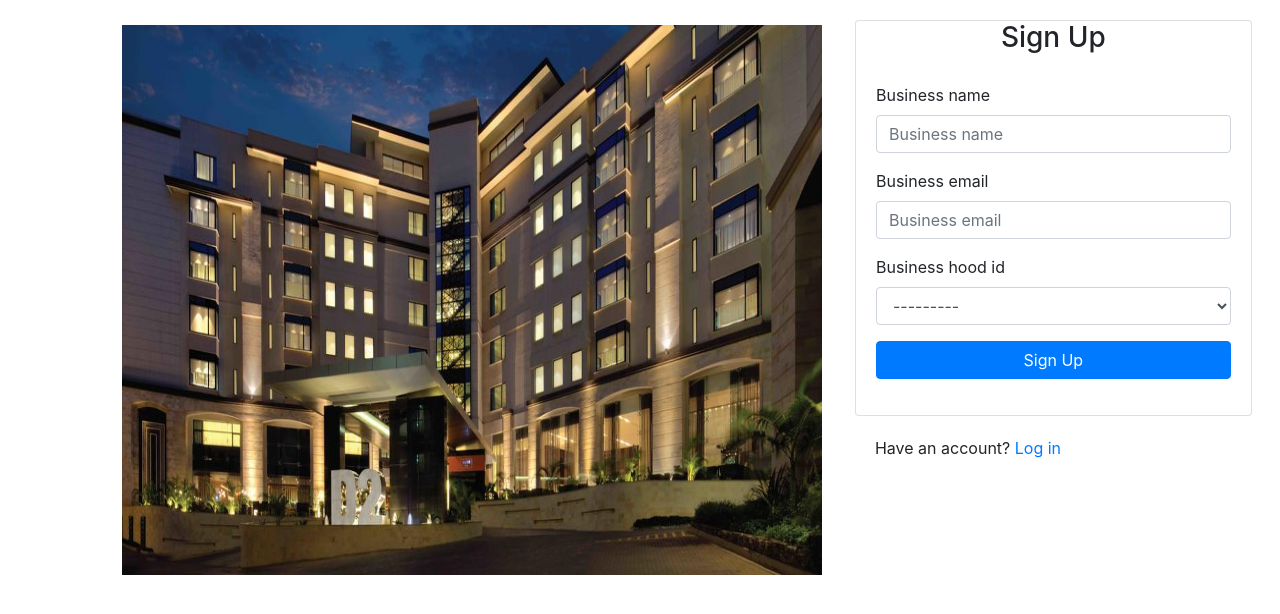
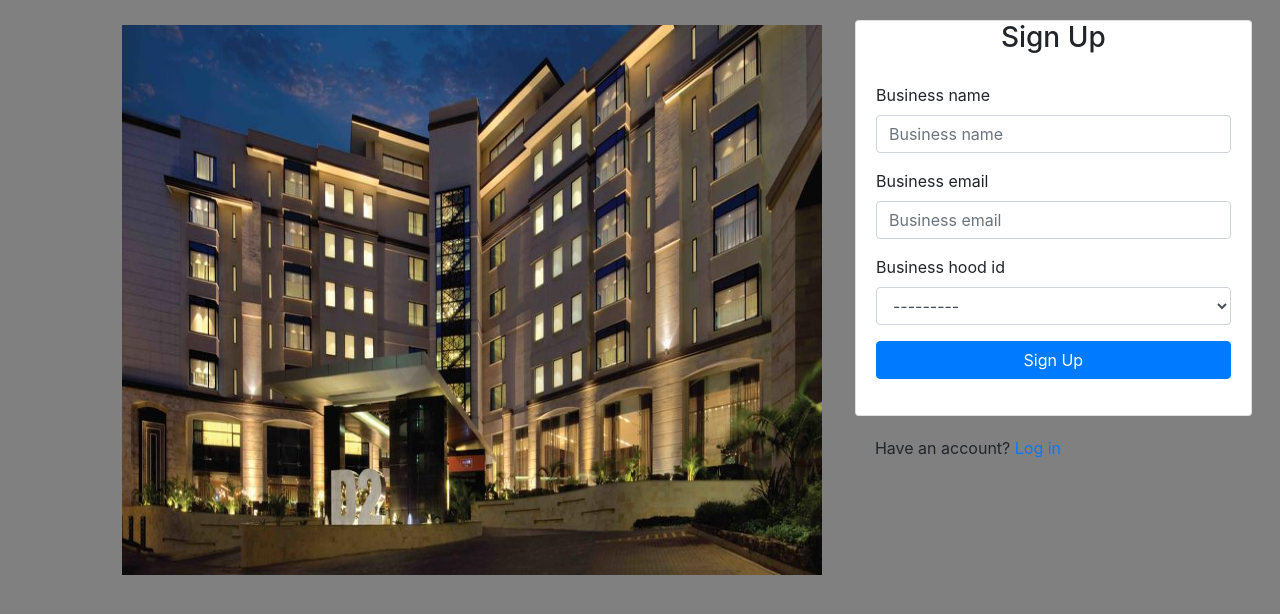
Before and after one commit to JacqulineWangu/My-Neighbourhood, a Django app: template neigh_app/templates/registration/registration_form.html in a window 1280 px wide. Shown: the top 614 px of the page. Run offline with Django 3.2, Linux system fonts and the light colour scheme; the template is opened without the code that fills it: values that come from a table or form of the project are taken from there, others are empty; some libraries are stand-ins or nearby versions; some web fonts are replaced.

Commit message:
added background color on the registration and login pages of a grey color

```diff
--- a/neigh_app/templates/registration/base.html
+++ b/neigh_app/templates/registration/base.html
@@ -15,7 +15,7 @@
 
 </head>
 
-<body>
+<body style="background-color:grey;">
 
     {% block content %} {%endblock%}
 
--- a/neigh_app/templates/registration/registration_form.html
+++ b/neigh_app/templates/registration/registration_form.html
@@ -1,6 +1,15 @@
 {%extends "registration/base.html"%}
 {% load bootstrap4 %}
 {% block content %}
+
+<style>
+    body {
+
+        background-color: grey;
+    }
+</style>
+
+
 <div class="container-fluid authen">
     <div class="row">
         <!-- Empty div -->
```
